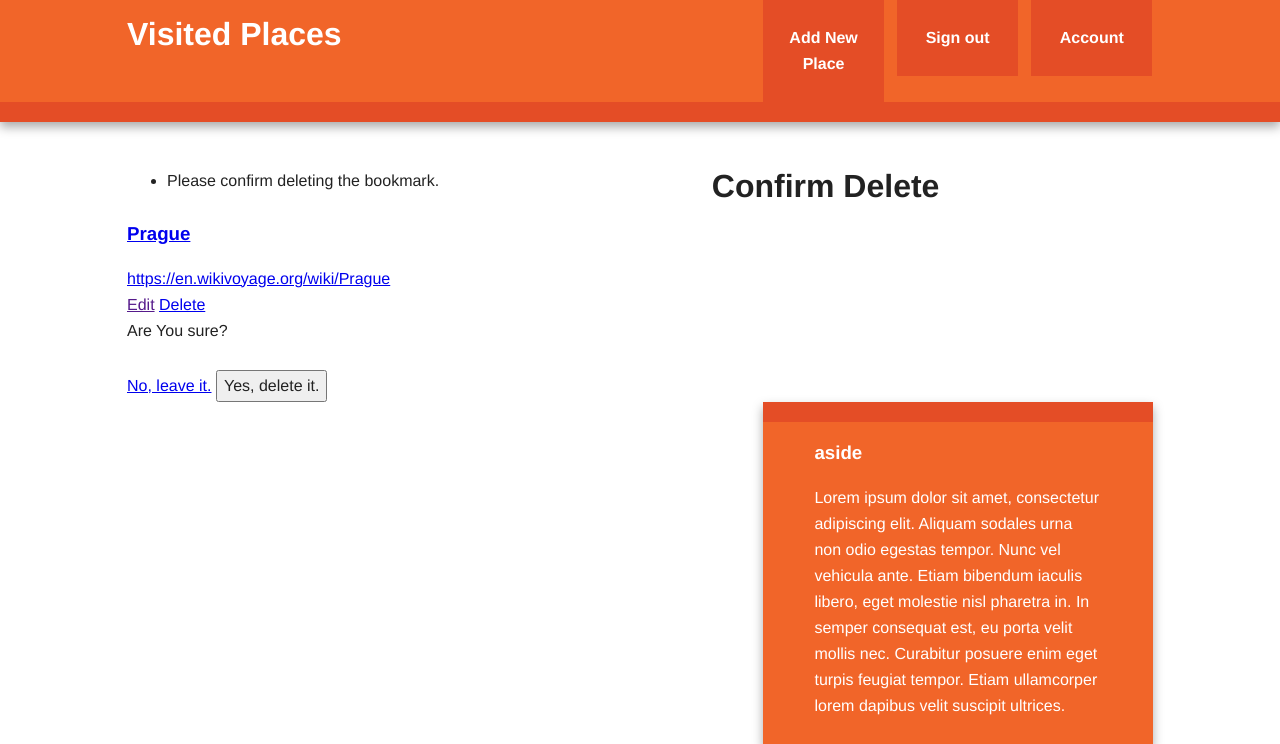
After one commit to MCzajka00/visited_places, a Flask app: page /bookmarks/delete/1 in a window 1280 px wide. The commit adds this page. Shown: the top 744 px of the page. Run offline with Flask 2, Linux system fonts and the light colour scheme; a user stored in the database is signed in; data comes from the database, SQL or seed files in the repository; both versions use the stored data as it was after the commit; some libraries are stand-ins or nearby versions.

Commit message:
Added function of deleting bookmark by the user who added it

```diff
--- /dev/null
+++ b/visited_places/templates/bookmark.html
@@ -0,0 +1,18 @@
+<div class="bookmark">
+    <a href="{{ bookmark.url }}" class="header">
+        <h3 class="description">
+            {{ bookmark.city|truncate(50, killwords=True) }}
+        </h3>
+        <span class="url">
+            {{ bookmark.url|truncate(50, killwords=True) }}
+        </span>
+    </a>
+    <div class="info">
+        {% if current_user == bookmark.user %}
+        <span class="editlinks">
+            <a href="">Edit</a>
+            <a href="{{ url_for('bm.delete_bookmark', bookmark_id=bookmark.id) }}">Delete</a>
+        </span>
+        {% endif %}
+    </div>
+</div>
--- /dev/null
+++ b/visited_places/templates/confirm_delete.html
@@ -0,0 +1,22 @@
+{% extends 'base.html' %}
+
+{% block title %}
+Visited_places - Delete bookmark
+{% endblock %}
+
+{% block content %}
+
+<section>
+    <h1>Confirm Delete</h1>
+    {% include "bookmark.html" %}
+    <form
+            action="{{ url_for('bm.delete_bookmark', bookmark_id=bookmark.id) }}"
+            method="post"
+    >
+    <span>Are You sure?</span><br><br>
+    <a href="{{ url_for('user.user', username=current_user.username) }}">No, leave it.</a>
+    <button type="submit">Yes, delete it.</button>
+    </form>
+</section>
+
+{% endblock %}
--- a/visited_places/views/bm_views.py
+++ b/visited_places/views/bm_views.py
@@ -1,4 +1,4 @@
-from flask import Blueprint, flash, url_for, render_template, redirect
+from flask import Blueprint, flash, url_for, render_template, redirect, abort, request
 from flask_login import login_required, current_user
 
 from visited_places import db
@@ -26,3 +26,22 @@
         flash(f"Stored {city}")
         return redirect(url_for('user.user', username=current_user.username))
     return render_template('add.html', form=form)
+
+
+@bm_bp.route('/delete/<int:bookmark_id>', methods=['GET', 'POST'])
+@login_required
+def delete_bookmark(bookmark_id):
+    bookmark = Bookmark.query.get_or_404(bookmark_id)
+
+    if current_user != bookmark.user:
+        abort(403)
+
+    if request.method == 'POST':
+        db.session.delete(bookmark)
+        db.session.commit()
+
+        flash(f"Deleted {bookmark.city}")
+        return redirect(url_for('user.user', username=current_user.username))
+    else:
+        flash("Please confirm deleting the bookmark.")
+    return render_template('confirm_delete.html', bookmark=bookmark)
--- a/visited_places/views/default_views.py
+++ b/visited_places/views/default_views.py
@@ -25,3 +25,8 @@
 @main_bp.errorhandler(500)
 def server_error(e):
     return render_template("500.html"), 500
+
+
+@main_bp.errorhandler(403)
+def forbidden(e):
+    return "strona nie działa"
```
Also changed, not shown: visited_places/templates/bookmark_list.html (added, +7 -0 lines), visited_places/templates/user.html (+5 -6 lines), visited_places/templates/bookmark_form.html (added), visited_places/visited_places.db.
